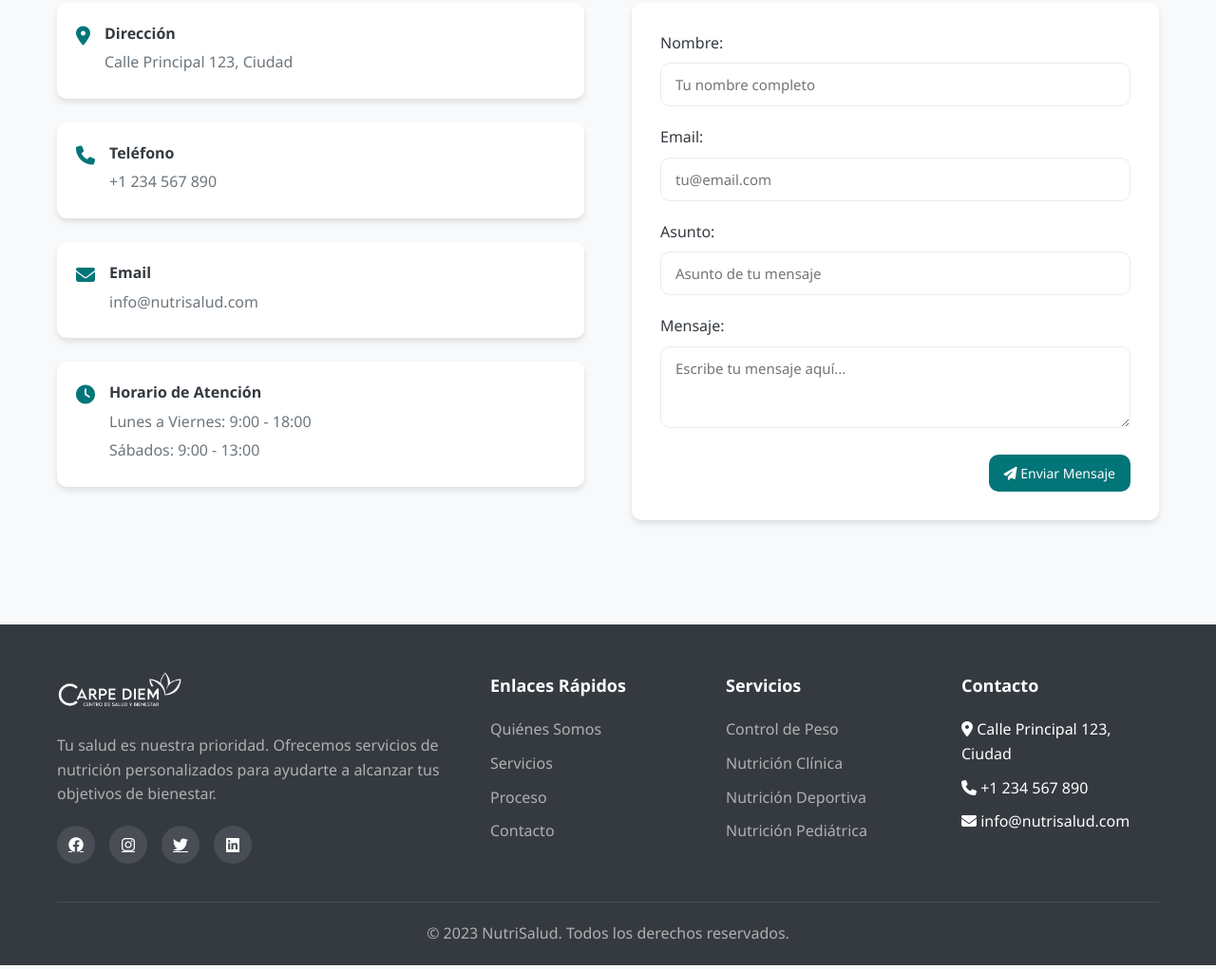
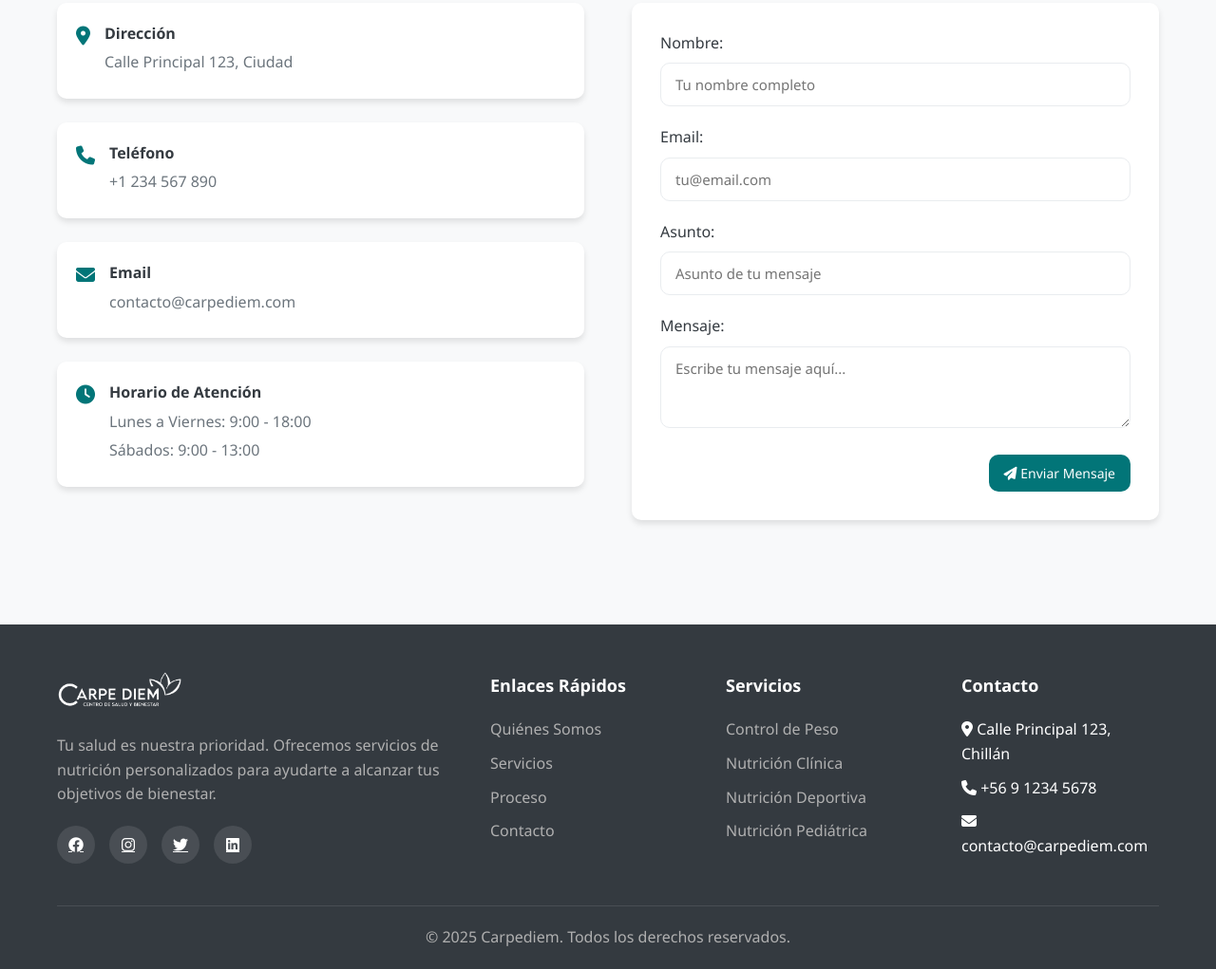
Before and after one commit to yvnsdev/centromedico, a plain HTML site: page index.html in a window 1280 px wide. Shown: the part 5699-6720 px from the top of the page at 95% size. Drawn offline with nearby package versions, Linux system fonts and the light colour scheme; a script that the page names is missing.

Commit message:
change data

```diff
--- a/index.html
+++ b/index.html
@@ -126,7 +126,7 @@
                     </div>
                     <div class="about-image">
                         <img class="about-photo" src="assets/profesional.png"
-                            alt="Equipo de NutriSalud atendiendo pacientes" loading="lazy" />
+                            alt="Equipo de Carpediem atendiendo pacientes" loading="lazy" />
                     </div>
                 </div>
             </div>
@@ -326,7 +326,7 @@
                             </div>
                         </div>
                         <div class="testimonial-content">
-                            <p>"Gracias a NutriSalud he logrado cambiar mis hábitos alimenticios y he perdido 15 kg de
+                            <p>"Gracias a Carpediem he logrado cambiar mis hábitos alimenticios y he perdido 15 kg de
                                 forma
                                 saludable. ¡Me siento increíble!"</p>
                         </div>
@@ -452,7 +452,7 @@
                             <i class="fas fa-envelope"></i>
                             <div>
                                 <h4>Email</h4>
-                                <p>info@nutrisalud.com</p>
+                                <p>contacto@carpediem.com</p>
                             </div>
                         </div>
                         <div class="contact-item">
@@ -658,14 +658,14 @@
                 <div class="footer-section">
                     <h4>Contacto</h4>
                     <ul>
-                        <li><i class="fas fa-map-marker-alt"></i> Calle Principal 123, Ciudad</li>
-                        <li><i class="fas fa-phone"></i> +1 234 567 890</li>
-                        <li><i class="fas fa-envelope"></i> info@nutrisalud.com</li>
+                        <li><i class="fas fa-map-marker-alt"></i> Calle Principal 123, Chillán</li>
+                        <li><i class="fas fa-phone"></i> +56 9 1234 5678</li>
+                        <li><i class="fas fa-envelope"></i> contacto@carpediem.com</li>
                     </ul>
                 </div>
             </div>
             <div class="footer-bottom">
-                <p>&copy; 2023 NutriSalud. Todos los derechos reservados.</p>
+                <p>&copy; 2025 Carpediem. Todos los derechos reservados.</p>
             </div>
         </div>
     </footer>
```
